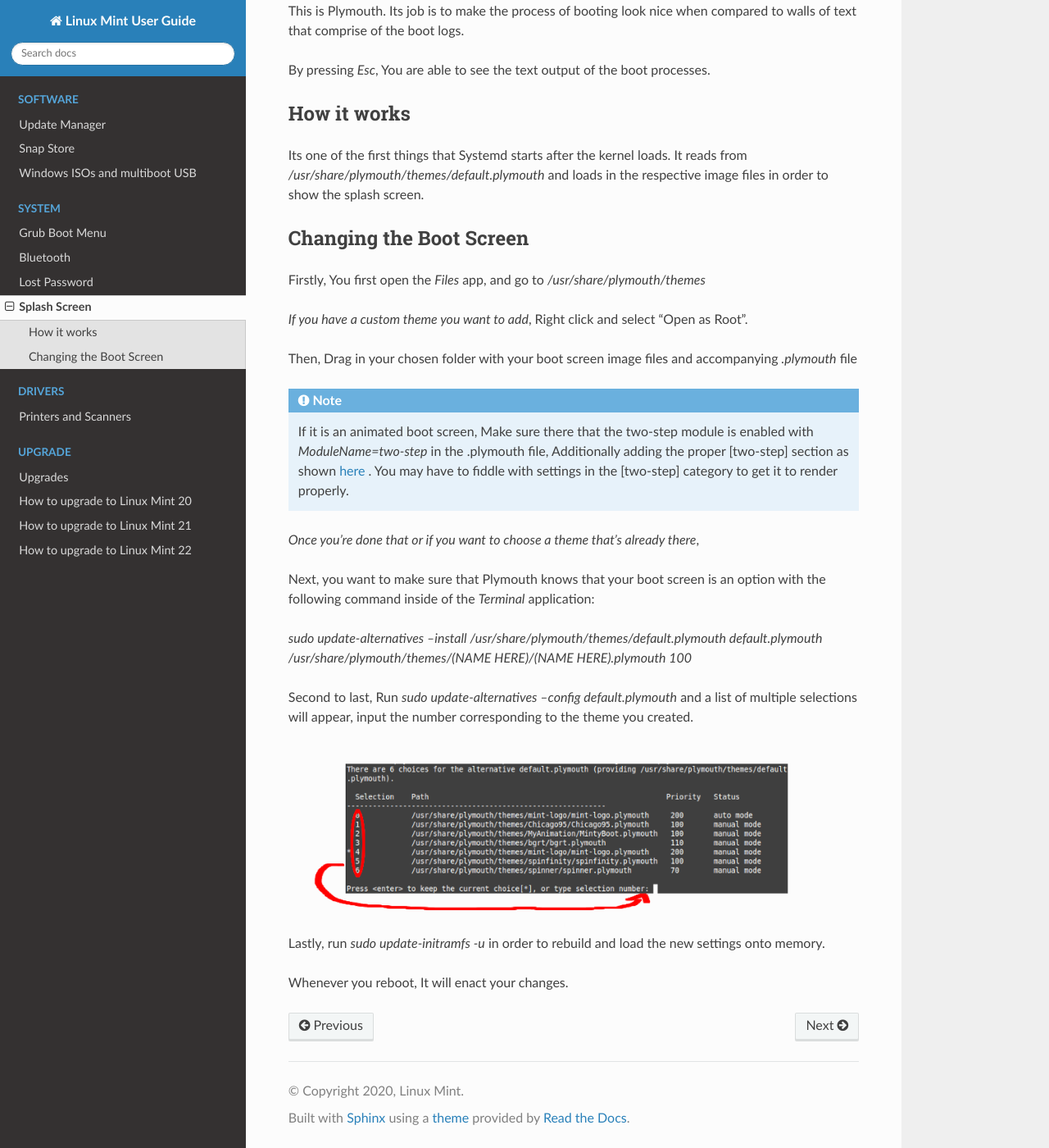
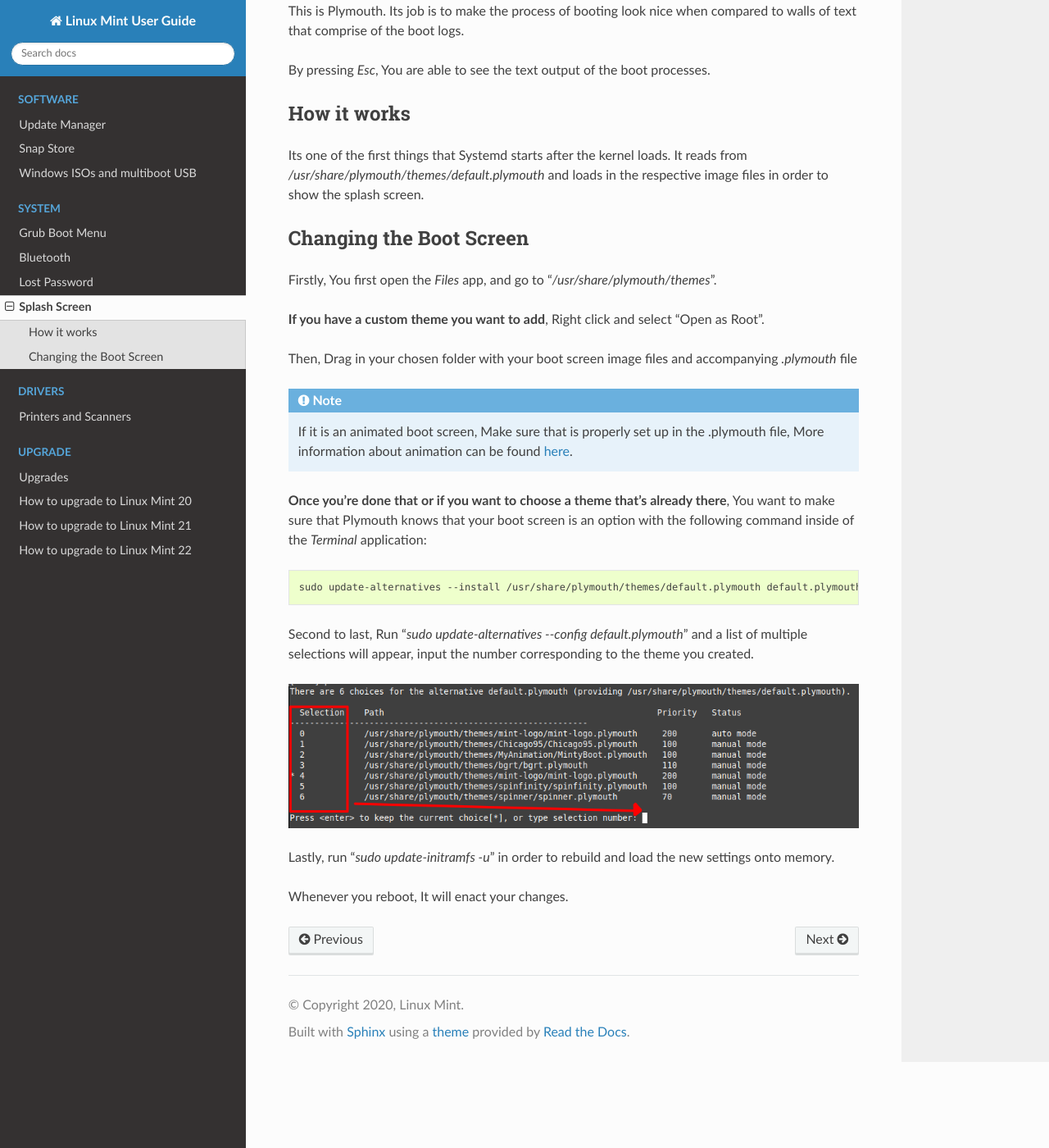
Before and after one commit to linuxmint/doc-user-guide, a Sphinx documentation site: the page built from docs/plymouth.rst, in a window 1280 px wide and 1400 px high, scrolled down 230 px. Shown: the whole window at 82% size. Built offline with Sphinx 7.4.7 and the Read the Docs theme 3.1.0, drawn with Linux system fonts in a browser that asks for light colours.

Commit message:
Final Draft of plymouth.rst
big thanks to SqeeQz1 for checking over my work.

```diff
--- a/docs/plymouth.rst
+++ b/docs/plymouth.rst
@@ -16,26 +16,26 @@
 Changing the Boot Screen
 =========================
 
-Firstly, You first open the `Files` app, and go to `/usr/share/plymouth/themes`
+Firstly, You first open the `Files` app, and go to "`/usr/share/plymouth/themes`".
 
-*If you have a custom theme you want to add*, Right click and select "Open as Root".
+**If you have a custom theme you want to add**, Right click and select "Open as Root".
 
 Then, Drag in your chosen folder with your boot screen image files and accompanying `.plymouth` file
 
 .. note::
 
-    If it is an animated boot screen, Make sure there that the two-step module is enabled with `ModuleName=two-step` in the .plymouth file, Additionally adding the proper [two-step] section as shown `here <https://docs.redhat.com/en/documentation/red_hat_enterprise_linux/7/html/desktop_migration_and_administration_guide/plymouth>`_ . You may have to fiddle with settings in the [two-step] category to get it to render properly.
+    If it is an animated boot screen, Make sure that is properly set up in the .plymouth file, More information about animation can be found `here <https://wiki.gentoo.org/wiki/User:DerpDays/Plymouth/Theming>`_.
 
-*Once you're done that or if you want to choose a theme that's already there*,
+**Once you're done that or if you want to choose a theme that's already there**, You want to make sure that Plymouth knows that your boot screen is an option with the following command inside of the `Terminal` application:
 
-Next, you want to make sure that Plymouth knows that your boot screen is an option with the following command inside of the `Terminal` application:
+.. code-block:: bash
 
-`sudo update-alternatives --install /usr/share/plymouth/themes/default.plymouth default.plymouth \ /usr/share/plymouth/themes/(NAME HERE)/(NAME HERE).plymouth 100`
+    sudo update-alternatives --install /usr/share/plymouth/themes/default.plymouth default.plymouth \ /usr/share/plymouth/themes/(NAME HERE)/(NAME HERE).plymouth 100
 
-Second to last, Run `sudo update-alternatives --config default.plymouth` and a list of multiple selections will appear, input the number corresponding to the theme you created.
+Second to last, Run "`sudo update-alternatives \-\-config default.plymouth`" and a list of multiple selections will appear, input the number corresponding to the theme you created.
 
 .. image:: images/plymouth_select.png
 
-Lastly, run `sudo update-initramfs -u` in order to rebuild and load the new settings onto memory.
+Lastly, run "`sudo update-initramfs -u`" in order to rebuild and load the new settings onto memory.
 
 Whenever you reboot, It will enact your changes.
```
Also changed, not shown: docs/images/plymouth_select.png.
